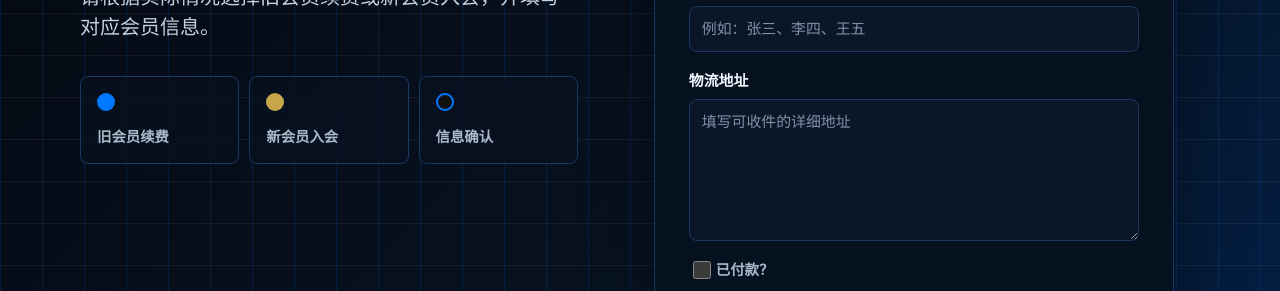
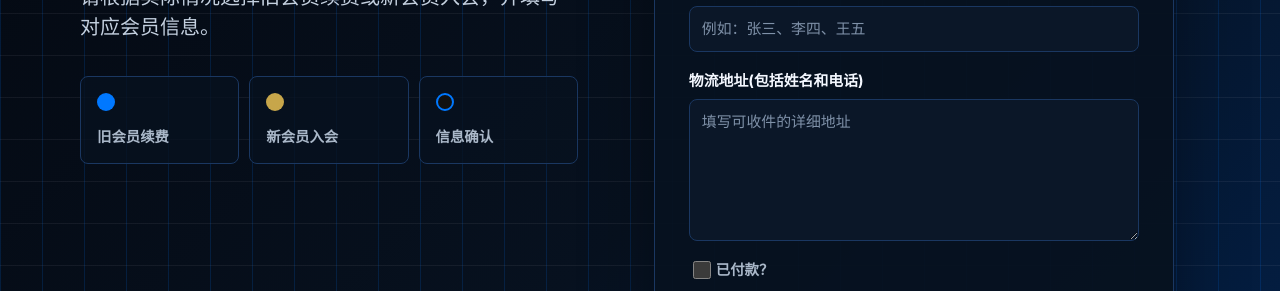
Before and after one commit to sldsg123/givemeyourmoney, a website: page docs/index.html in a window 1280 px wide. Shown: the part 575-866 px from the top of the page. Drawn offline with Linux system fonts and the light colour scheme.

Commit message:
Clarify shipping address label

```diff
--- a/docs/index.html
+++ b/docs/index.html
@@ -166,7 +166,7 @@
           </label>
 
           <label>
-            物流地址
+            物流地址(包括姓名和电话)
             <textarea
               name="shippingAddress"
               required
```
